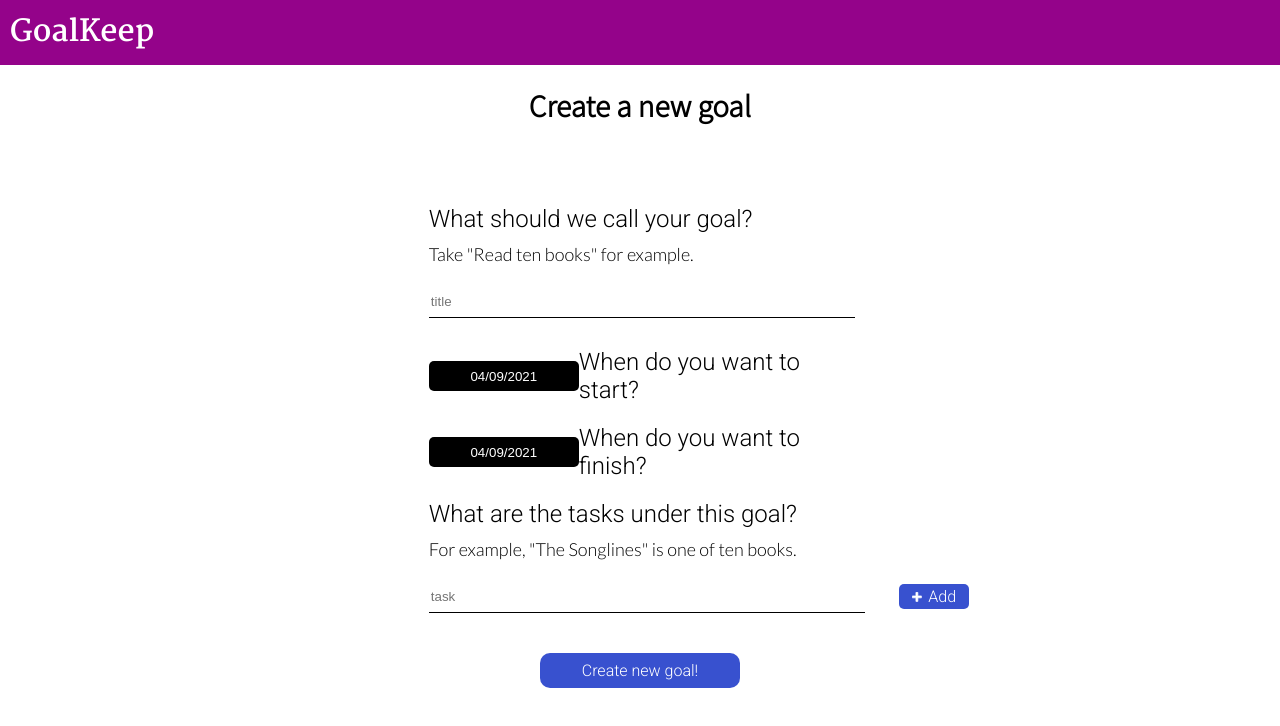
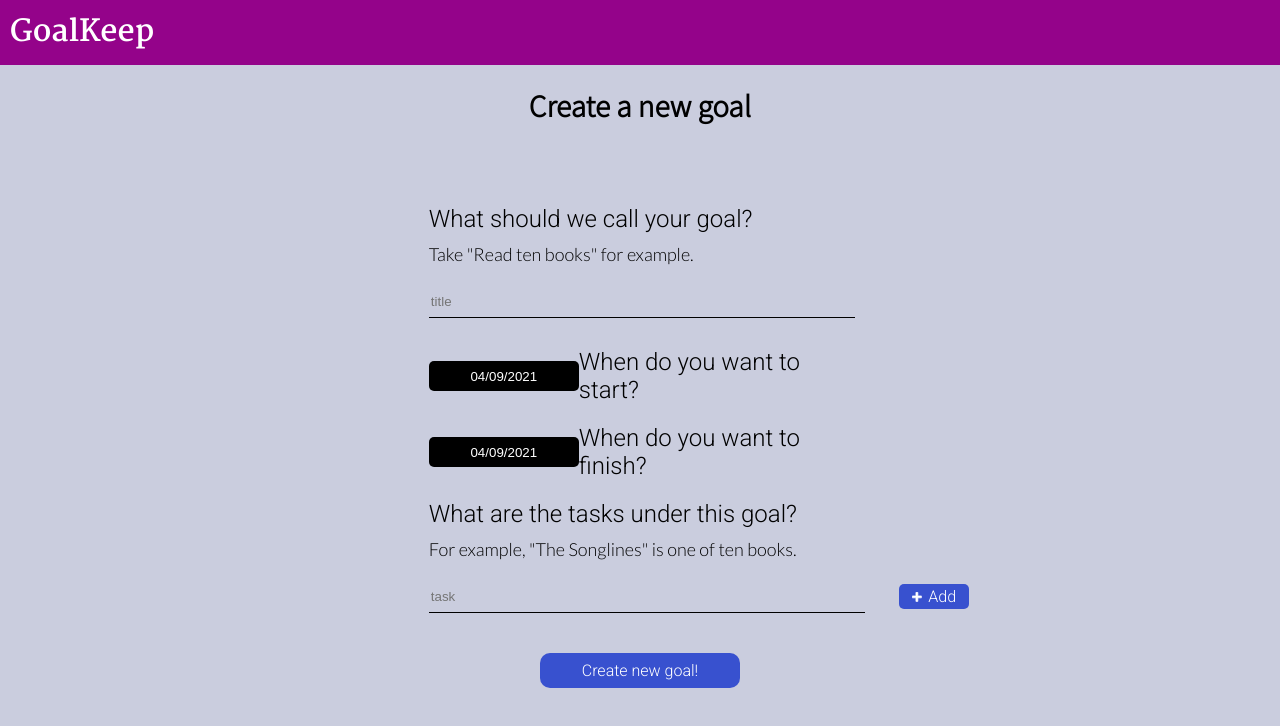
Before and after one commit to venkatexh/goalkeep-client, a React (Create React App) app: page /goal/new in a window 1280 px wide. Shown: the top 726 px of the page. Built offline with nearby package versions, Linux system fonts and the light colour scheme; sample sign-in values are in the browser's storage.

Commit message:
[FIX] Fix CSS background

```diff
--- a/src/pages/sass/new.scss
+++ b/src/pages/sass/new.scss
@@ -1,4 +1,7 @@
 .new-goal {
+
+  min-height: 100vh;
+  background-color: #cacdde;
 
   .page-banner {
     font-family: 'Noto Sans JP', sans-serif;
@@ -43,6 +46,7 @@
       outline: none;
       border: none;
       border-bottom: 1px solid black;
+      background-color: #cacdde;
     }
 
       .date-container {
@@ -65,6 +69,7 @@
         outline: none;
         border: none;
         border-bottom: 1px solid black;
+        background-color: #cacdde;
       }
 
       .add-task-btn {
```
